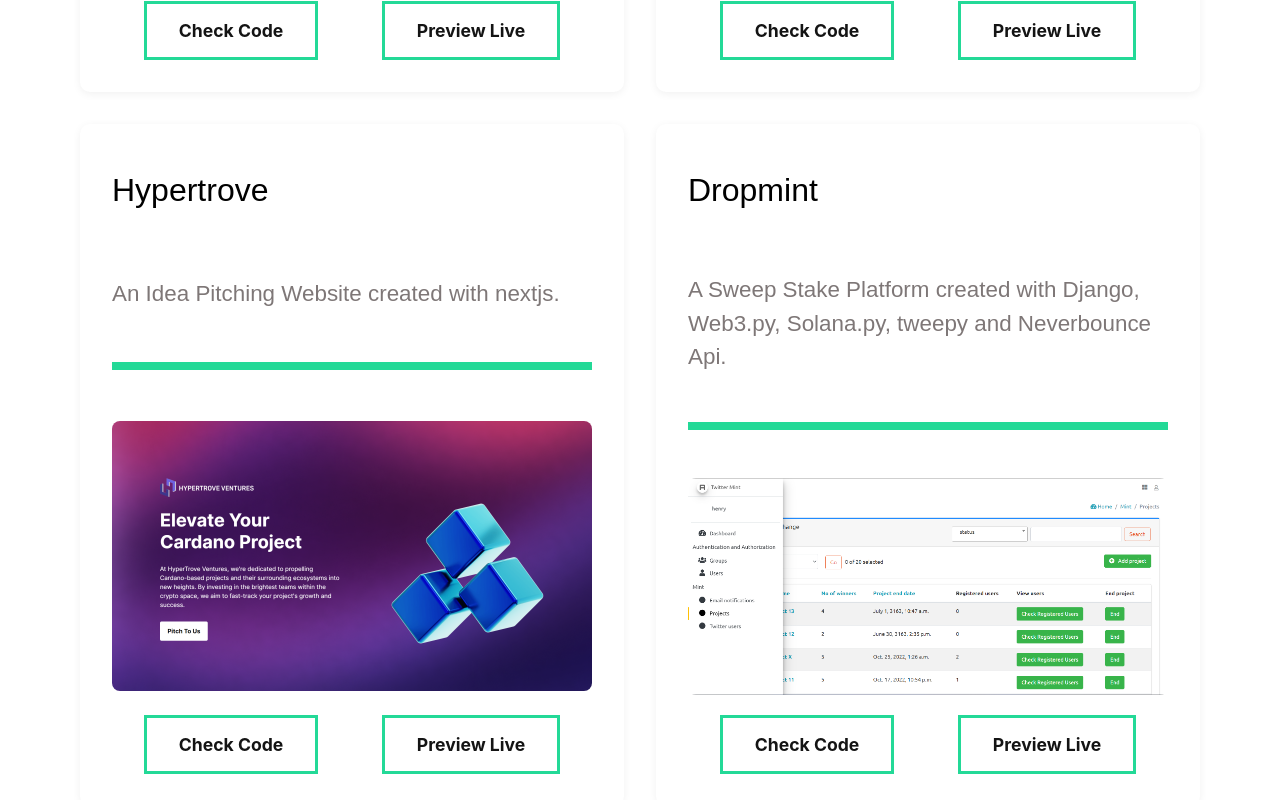
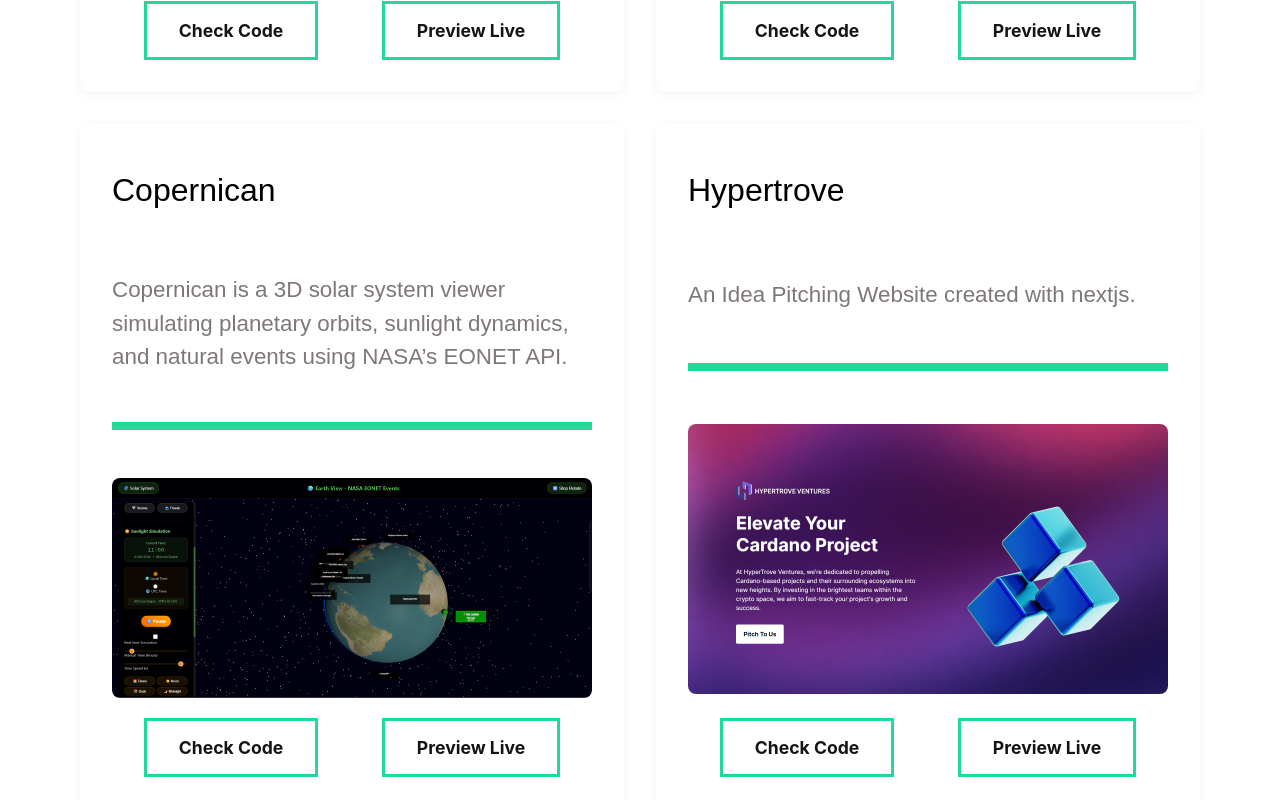
Before and after one commit to HectorGitt/portfolio-new, a React (Create React App) app: page /work in a window 1280 px wide. Shown: the part 2420-3220 px from the top of the page. Built offline with nearby package versions, Linux system fonts and the light colour scheme; a web font is replaced by a local one.

Commit message:
feat: add Copernican project card with description and links

```diff
--- a/src/pages/OurWork.js
+++ b/src/pages/OurWork.js
@@ -13,6 +13,7 @@ import getlinked from "../images/projects/getlinked.png";
 import adacubator from "../images/projects/adacubator.png";
 import hypertrove from "../images/projects/hypertrove.png";
 import defimentum from "../images/projects/defimentum.png";
+import copernican from "../images/projects/copernican.png";
 
 //animation
 import { motion } from "framer-motion";
@@ -36,6 +37,7 @@ const OurWork = () => {
 	const [element9, controls9] = useScroll();
 	const [element10, controls10] = useScroll();
 	const [element11, controls11] = useScroll();
+	const [element12, controls12] = useScroll();
 	const cleanHost = window.location.host.replace(/^www\./, "");
 	return (
 		<WorkStyle
@@ -208,6 +210,37 @@ const OurWork = () => {
 					<a
 						target="__blank"
 						href={`https://defimentum.${cleanHost}`}
+					>
+						Preview Live
+					</a>
+				</Buttons>
+			</MovieStyle>
+
+			{/* Copernican card inserted after Defimentum */}
+			<MovieStyle
+				ref={element12}
+				variants={fade}
+				animate={controls12}
+				initial="hidden"
+			>
+				<h2>Copernican</h2>
+				<motion.p variants={fade}>
+					Copernican is a 3D solar system viewer simulating planetary
+					orbits, sunlight dynamics, and natural events using NASA’s
+					EONET API.
+				</motion.p>
+				<motion.div variants={lineAnim} className="line"></motion.div>
+				<img src={copernican} alt="copernican homepage" />
+				<Buttons>
+					<a
+						target="__blank"
+						href="https://github.com/HectorGitt/copernican"
+					>
+						Check Code
+					</a>
+					<a
+						target="__blank"
+						href={`https://copernican.${cleanHost}`}
 					>
 						Preview Live
 					</a>
```
Also changed, not shown: src/images/projects/copernican.png (added).
